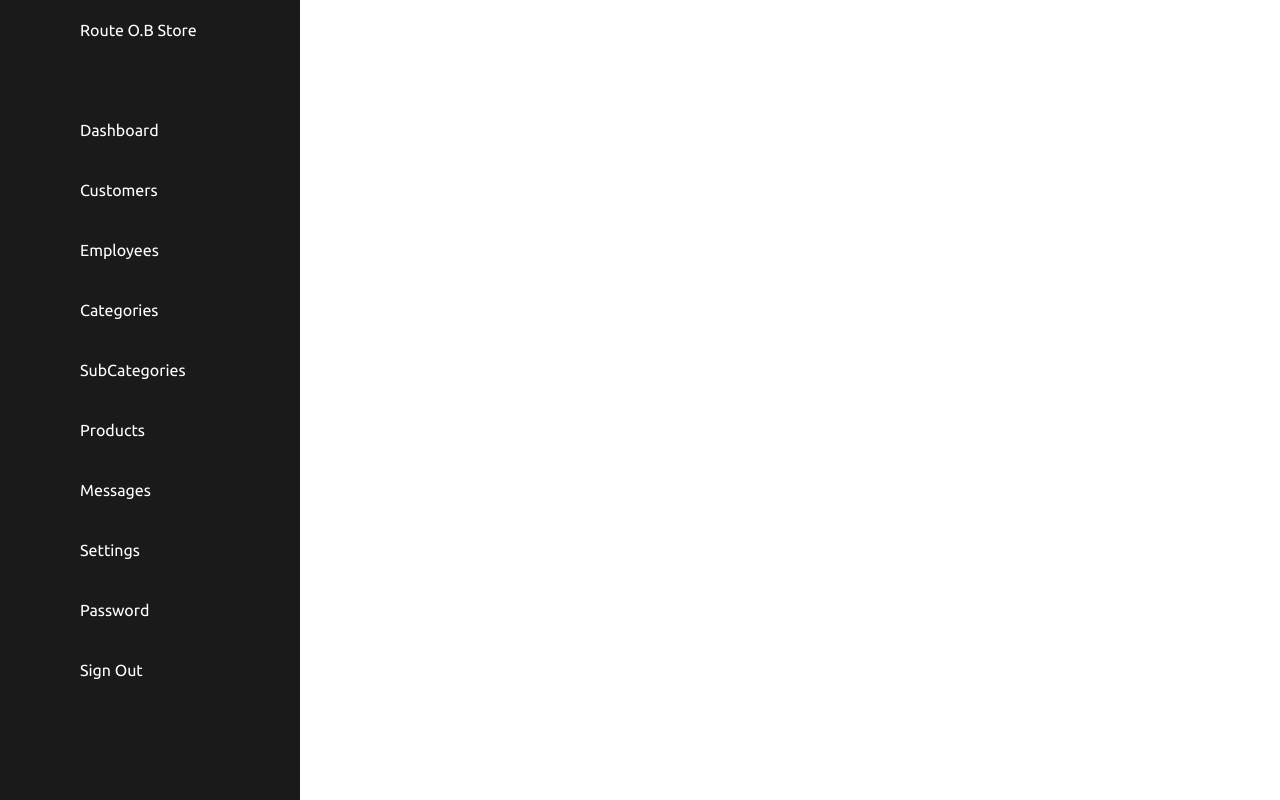
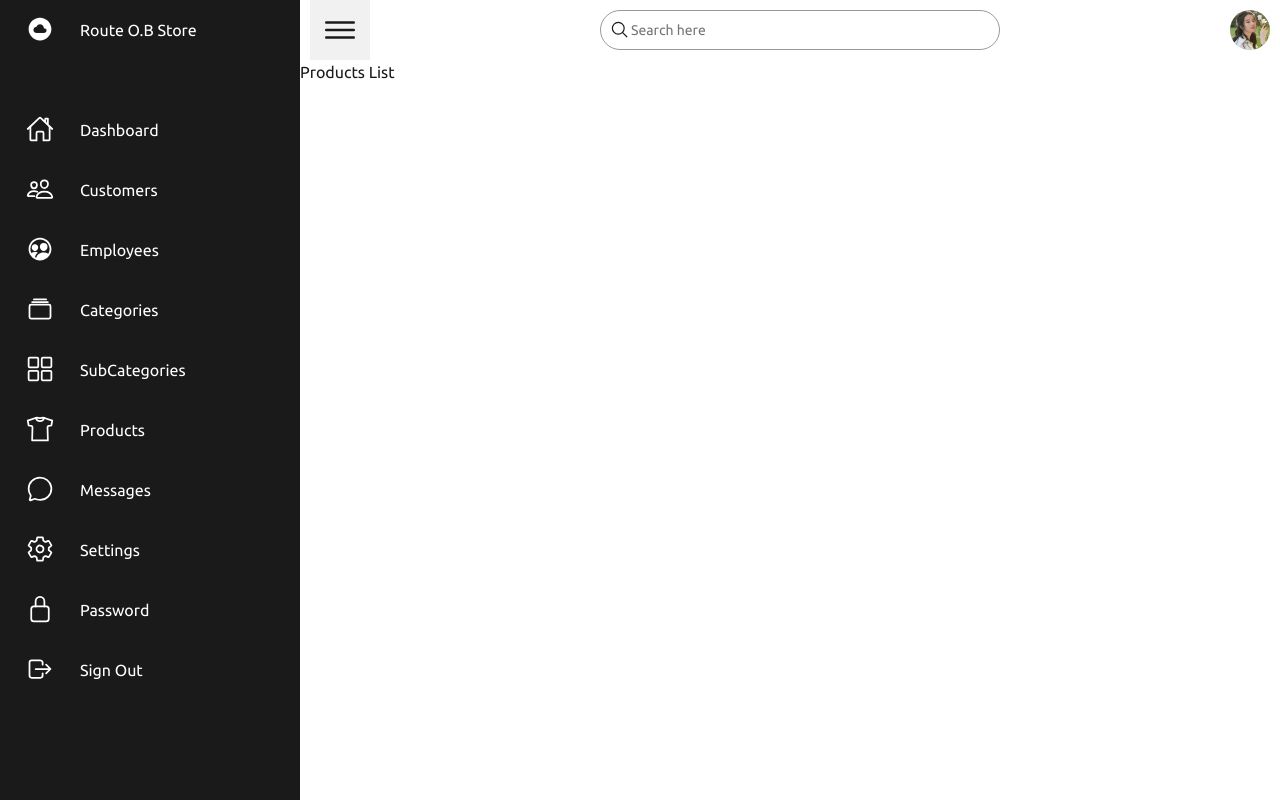
Before and after one commit to thanhtu0/project-cms, a React (Create React App) app in the folder source/: page /admin/products in a window 1280 px wide. Built offline with nearby package versions, Linux system fonts and the light colour scheme; a web font is replaced by a local one.

Commit message:
fix: update useToggleNavigation hook to include content class and adjust layout for proper navigation toggle

```diff
--- a/source/src/components/hooks/useToggleNavigation .jsx
+++ b/source/src/components/hooks/useToggleNavigation .jsx
@@ -5,11 +5,13 @@ const useToggleNavigation = () => {
         const toggle = document.querySelector('.toggle');
         const navigation = document.querySelector('.navigation');
         const main = document.querySelector('.main');
+        const content = document.querySelector('.content');
 
         if (toggle && navigation && main) {
             const handleToggleClick = () => {
                 navigation.classList.toggle('active');
                 main.classList.toggle('active');
+                content.classList.toggle('active');
             };
 
             toggle.addEventListener('click', handleToggleClick);
--- a/source/src/components/layouts/AdminLayout/AdminLayout.scss
+++ b/source/src/components/layouts/AdminLayout/AdminLayout.scss
@@ -4,6 +4,21 @@
     min-height: 100vh;
     overflow-x: hidden;
     font-family: $fnt-admin;
+}
+
+.content {
+    position: absolute;
+    width: calc(100% - 300px);
+    top: 60px;
+    left: 300px;
+    min-height: 100vh;
+    background: $clr-white;
+    transition: 0.5s;
+
+    &.active {
+        width: calc(100% - 80px);
+        left: 80px;
+    }
 }
 // Responsive Design styles
 
--- a/source/src/components/layouts/AdminLayout/index.jsx
+++ b/source/src/components/layouts/AdminLayout/index.jsx
@@ -1,11 +1,16 @@
+import useToggleNavigation from '~/components/hooks/useToggleNavigation ';
+import Main from '../components/Main';
 import Navigation from '../components/Navigation';
 import './AdminLayout.scss';
 
 const AdminLayout = ({ children }) => {
+    useToggleNavigation();
+
     return (
         <div className="wrapper">
             <div className="container">
                 <Navigation />
+                <Main />
                 <div className="content">{children}</div>
             </div>
         </div>
--- a/source/src/components/layouts/components/Main/index.jsx
+++ b/source/src/components/layouts/components/Main/index.jsx
@@ -1,11 +1,6 @@
-import useToggleNavigation from '~/components/hooks/useToggleNavigation ';
 import './Main.scss';
-import OrderDetailList from '../OrderDetailList';
-import Card from '../Card';
 
 const Main = () => {
-    useToggleNavigation();
-
     return (
         <div className="main">
             <div className="topbar flex flex-between">
@@ -24,9 +19,6 @@ const Main = () => {
                     <img src="/user_logo.jpg" alt="logo_user" />
                 </div>
             </div>
-
-            <Card />
-            <OrderDetailList />
         </div>
     );
 };
--- a/source/src/pages/admin/dashboard/Home.jsx
+++ b/source/src/pages/admin/dashboard/Home.jsx
@@ -1,9 +1,11 @@
-import Main from '../../../components/layouts/components/Main';
+import Card from '~/components/layouts/components/Card';
+import OrderDetailList from '~/components/layouts/components/OrderDetailList';
 
 const Home = () => {
     return (
         <div>
-            <Main />
+            <Card />
+            <OrderDetailList />
         </div>
     );
 };
```
